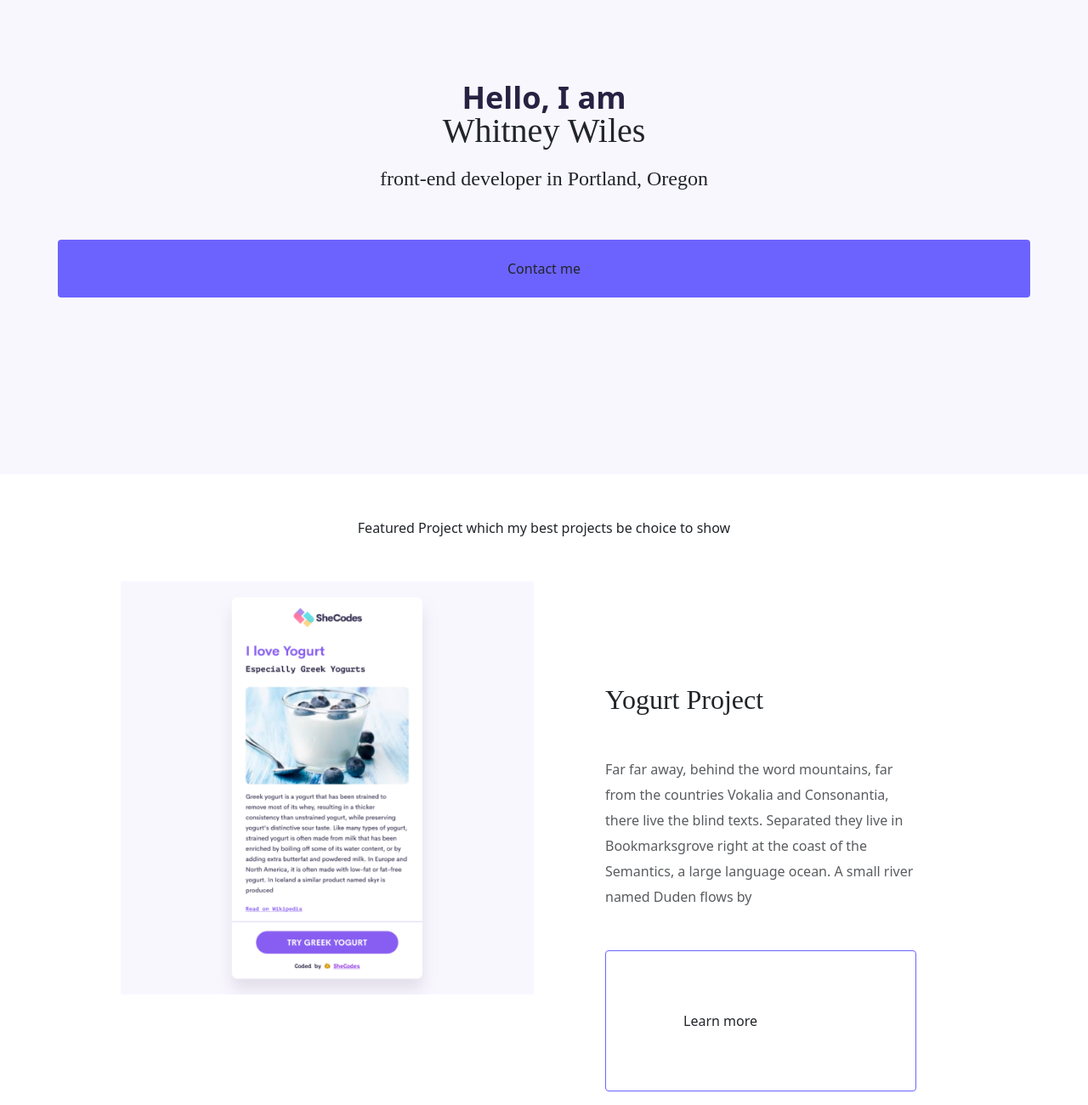
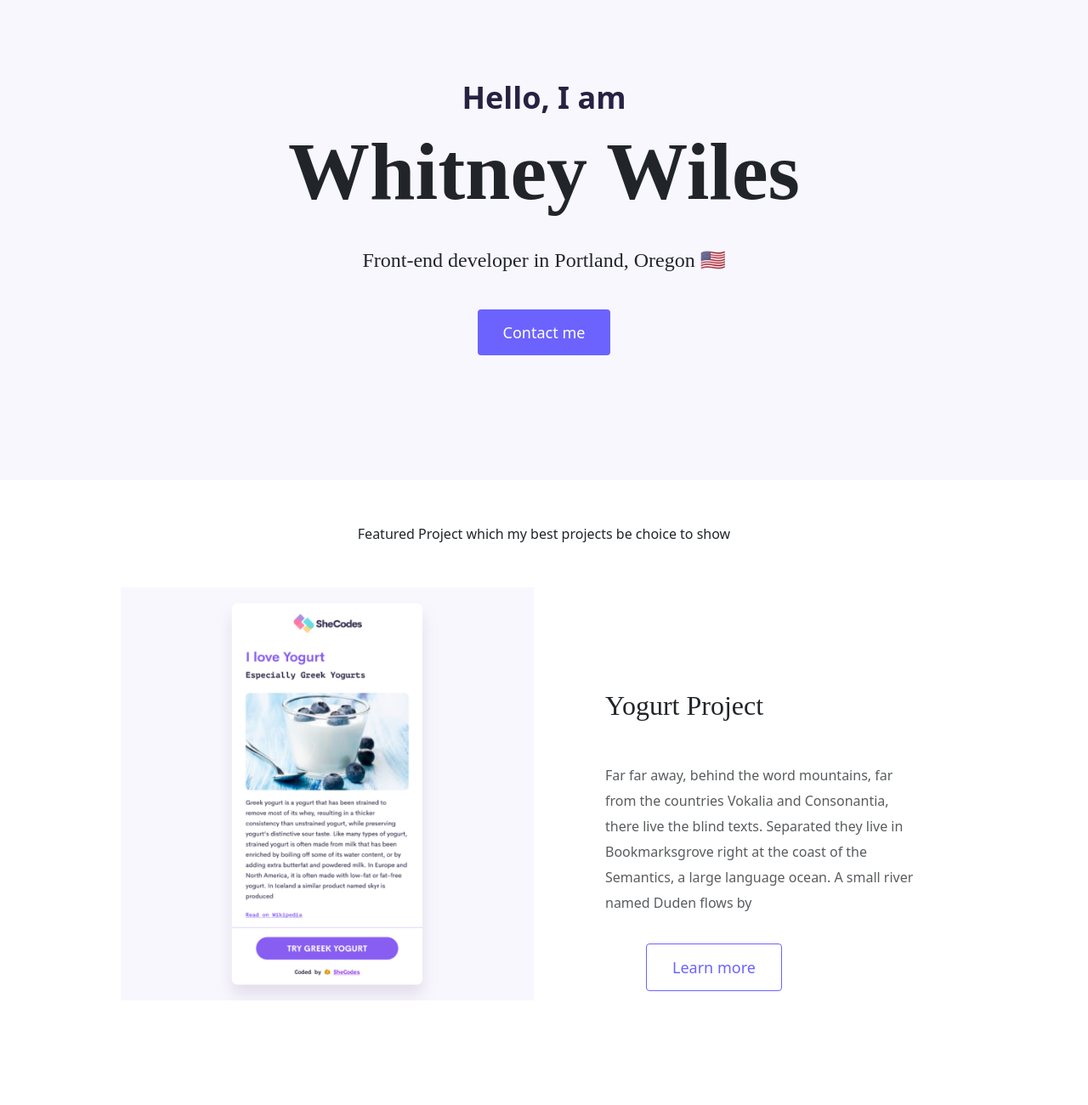
Before and after one commit to whvtitiz/portfolio-project, a plain HTML site: page index.html in a window 1280 px wide. Shown: the part 60-1360 px from the top of the page at 85% size. Drawn offline with nearby package versions, Linux system fonts and the light colour scheme.

Commit message:
edited html + css on all 4 buttons, cleaned up code

```diff
--- a/index.html
+++ b/index.html
@@ -32,10 +32,10 @@
     <div class="hero">
       <p>Hello, I am</p>
       <h1>Whitney Wiles</h1>
-      <h2 class="mb-5">front-end developer in Portland, Oregon</h2>
-      <div class="btn-branding m-5">
-        <a href="#" class="btn">Contact me</a>
-      </div>
+      <h2 class="mb-5">Front-end developer in Portland, Oregon 🇺🇸</h2>
+
+        <a href="#" class="btn-branding m-5">Contact me</a>
+
     </div>
     <p class="text-center m-5">
       Featured Project which my best projects be choice to show
@@ -54,9 +54,9 @@
               they live in Bookmarksgrove right at the coast of the Semantics, a
               large language ocean. A small river named Duden flows by
             </p>
-            <div class="btn-branding-outline">
-              <a href="#" class="btn btn-branding-outline m-5">Learn more</a>
-            </div>
+
+              <a href="#" class="btn-branding-outline m-5">Learn more</a>
+
           </div>
         </div>
         <div class="row m-5">
@@ -69,9 +69,8 @@
               they live in Bookmarksgrove right at the coast of the Semantics, a
               large language ocean. A small river named Duden flows by
             </p>
-            <div class="btn-branding-outline">
-              <a href="#" class="btn btn-branding-outline m-5">Learn more</a>
-            </div>
+              <a href="#" class="btn-branding-outline m-0">Learn more</a>
+
           </div>
           <div class="col d-none d-lg-block">
           <img src="images/weather.png" class="img-fluid" alt="" />
@@ -90,9 +89,9 @@
               they live in Bookmarksgrove right at the coast of the Semantics, a
               large language ocean. A small river named Duden flows by
             </p>
-            <div class="btn-branding-outline">
-              <a href="#" class="btn btn-branding-outline m-5">Learn more</a>
-          </div>
+
+              <a href="#" class="btn-branding-outline m-5">Learn more</a>
+
         </div>
       </div>
     </div>
--- a/styles/portfolio.css
+++ b/styles/portfolio.css
@@ -23,6 +23,7 @@ body {
 h1 {
   font-size: 96px;
   line-height: 1.5;
+  font-weight: bold;
 }
 h2 {
   font-size: 64px;
@@ -45,6 +46,12 @@ p {
   margin: 0;
   color: #272142;
 }
+.hero h1 {
+  font-family: var(--heading-font-family);
+  font-size: 96px;
+  line-height: 1.5;
+  font-weight: bold;
+}
 
 .hero h2 {
   font-family: var(--heading-font-family);
@@ -60,6 +67,7 @@ p {
   font-size: 18px;
   line-height: 27px;
   padding: 15px 30px;
+  text-decoration: none;
 }
 
 .btn-branding-outline {
@@ -69,6 +77,8 @@ p {
   font-size: 18px;
   line-height: 27px;
   padding: 15px 30px;
+  text-decoration: none;
+  text-align: center;
 }
 
 .project-description {
```
Also changed, not shown: 1 other file.
